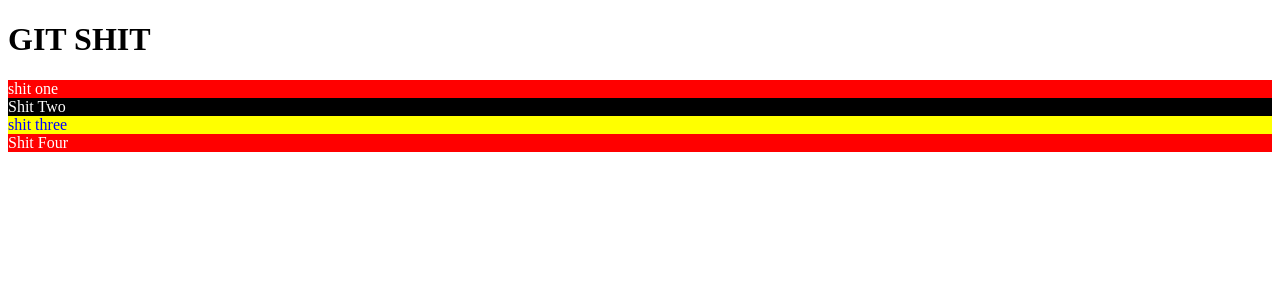
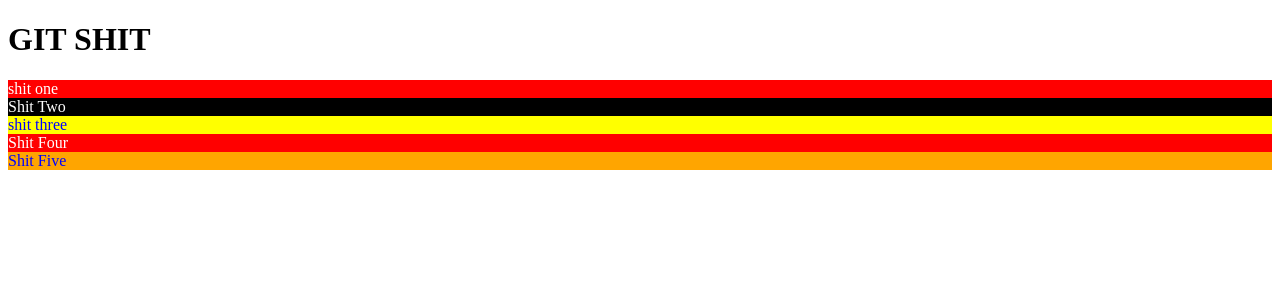
Before and after one commit to buikhacnam/git-shit, a React (Create React App) app: page / in a window 1280 px wide. Shown: the top 300 px of the page. Built offline with nearby package versions, Linux system fonts and the light colour scheme.

Commit message:
add shit five

```diff
--- a/src/App.js
+++ b/src/App.js
@@ -3,6 +3,7 @@ import ShitOne from './components/ShitOne';
 import ShitTwo from './components/ShitTwo';
 import ShitThree from './components/ShitThree';
 import ShitFour from './components/ShitFour';
+import ShitFive from './components/ShitFive';
 
 function App() {
   return (
@@ -12,6 +13,7 @@ function App() {
       <ShitTwo />
       <ShitThree />
       <ShitFour />
+      <ShitFive />
     </div>
   );
 }
--- /dev/null
+++ b/src/components/ShitFive.js
@@ -0,0 +1,9 @@
+import React from 'react'
+
+export default function ShitFive() {
+    return (
+        <div style={{color: 'blue', backgroundColor:'orange'}}>
+            Shit Five
+        </div>
+    )
+}
```
